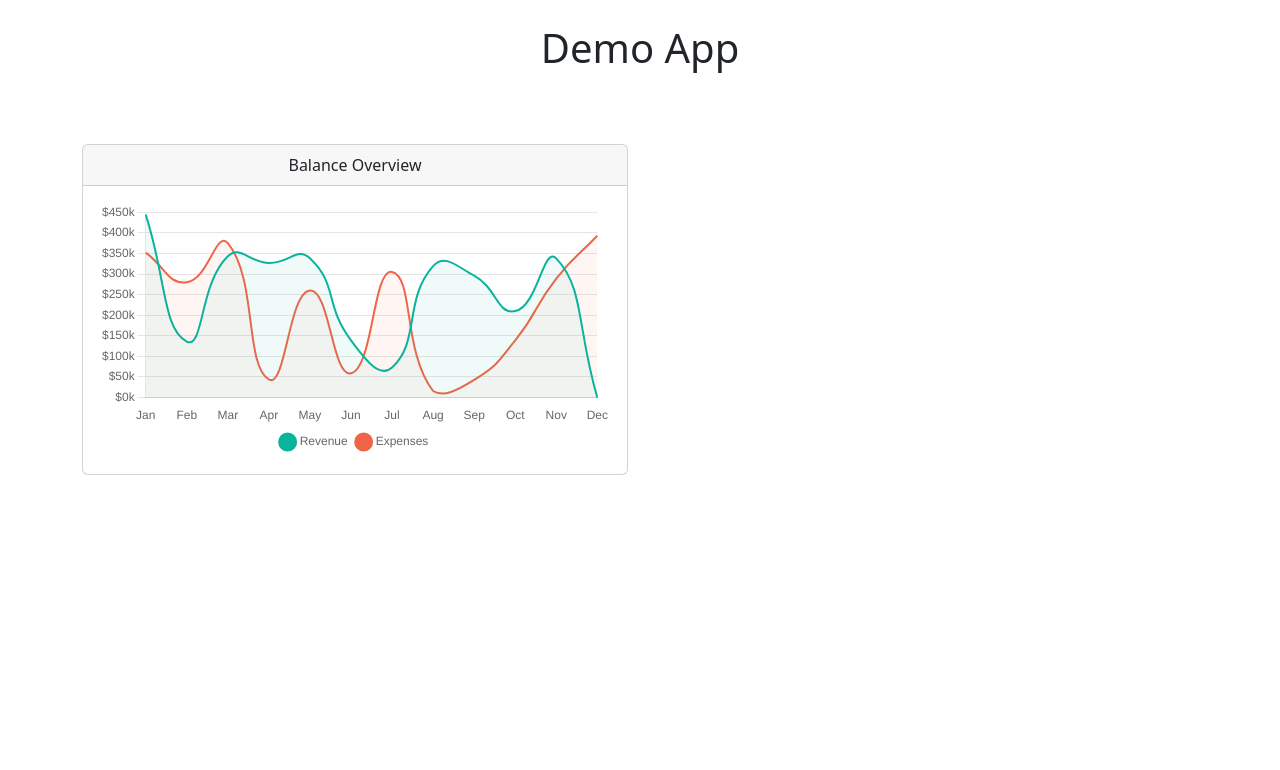
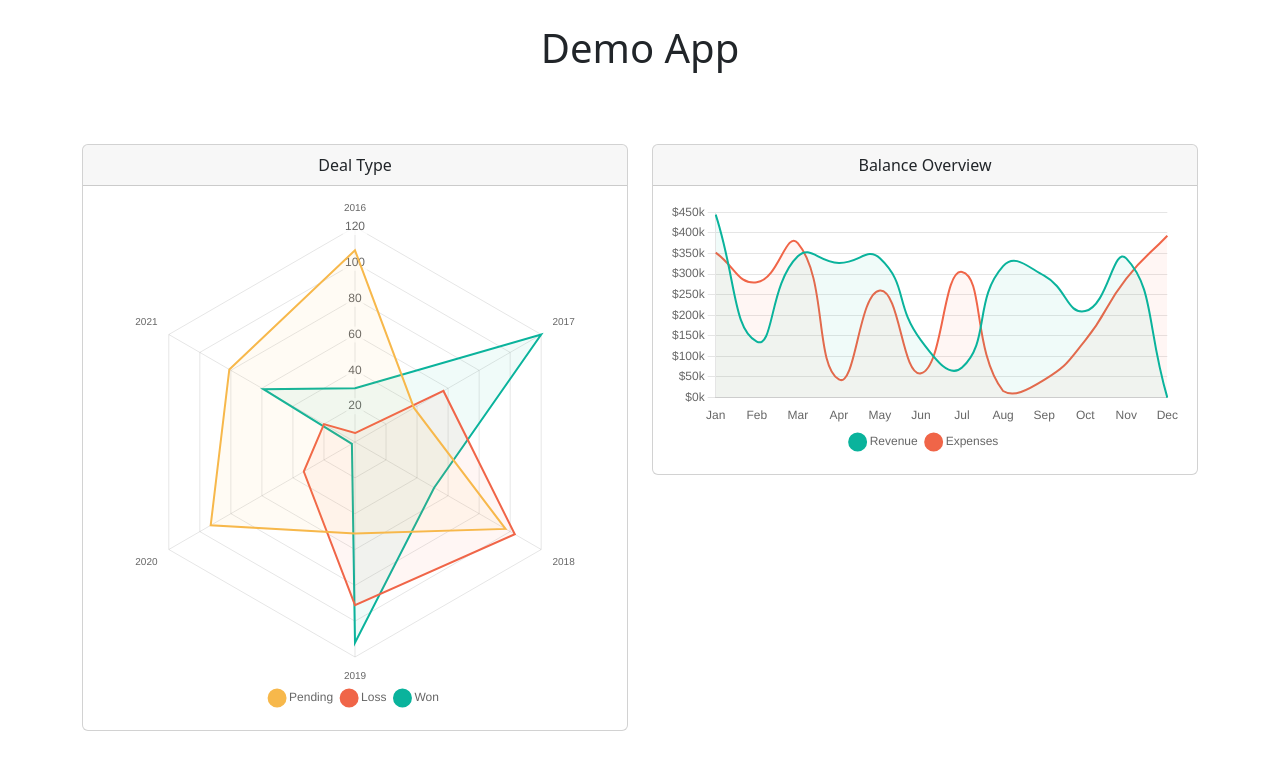
Before and after one commit to Sotatek-ThuyNguyen4/demo-chartjs, a React (Create React App) app: page / in a window 1280 px wide. Shown: the top 770 px of the page. Built offline with nearby package versions, Linux system fonts and the light colour scheme.

Commit message:
custom radar chart

```diff
--- a/src/App.js
+++ b/src/App.js
@@ -1,6 +1,7 @@
 import logo from "./logo.svg";
 import "./App.css";
 import CustomLineChart from "./components/customLineChart";
+import CustomRadarChart from "./components/customRadarChat";
 
 function App() {
   return (
@@ -8,6 +9,14 @@ function App() {
       <div className="container mx-auto py-4">
         <h1>Demo App</h1>
         <div className="mt-5 py-4 row">
+          <div className="col col-md-6">
+            <div className="card">
+              <div className="card-header">Deal Type</div>
+              <div className="card-body">
+                <CustomRadarChart />
+              </div>
+            </div>
+          </div>
           <div className="col col-md-6">
             <div className="card">
               <div className="card-header">Balance Overview</div>
--- /dev/null
+++ b/src/components/customRadarChat/index.js
@@ -0,0 +1,123 @@
+import React from "react";
+import styles from "./styles.module.css";
+import {
+  Chart as ChartJS,
+  RadialLinearScale,
+  PointElement,
+  LineElement,
+  Filler,
+  Tooltip,
+  Legend,
+} from "chart.js";
+import { Radar } from "react-chartjs-2";
+import { faker } from "@faker-js/faker";
+
+ChartJS.register(
+  RadialLinearScale,
+  PointElement,
+  LineElement,
+  Filler,
+  Tooltip,
+  Legend
+);
+
+export const options = {
+  responsive: true,
+  plugins: {
+    legend: {
+      position: "bottom",
+      labels: {
+        usePointStyle: true,
+      },
+    },
+    title: {
+      display: false,
+    },
+    tooltip: {
+      usePointStyle: true,
+      callbacks: {
+        label: function (context) {
+          let label = context.dataset.label || "";
+
+          if (label) {
+            label += ": ";
+          }
+          if (context.dataIndex !== null && context.dataset != null) {
+            label += context.dataset.data[context.dataIndex];
+          }
+          return label;
+        },
+      },
+    },
+  },
+  scales: {
+    x: {
+      display: false,
+      grid: {
+        display: false,
+      },
+    },
+    y: {
+      display: false,
+      grid: {
+        display: false,
+      },
+    },
+  },
+  interaction: {
+    intersect: false,
+  },
+};
+
+const labels = ["2016", "2017", "2018", "2019", "2020", "2021"];
+export const data = {
+  labels,
+  responsive: true,
+  datasets: [
+    {
+      label: "Pending",
+      data: labels.map(() => faker.datatype.number({ min: 0, max: 120 })),
+      borderColor: "#f7b84b",
+      backgroundColor: "#f7b84b",
+      borderWidth: 2,
+      fill: {
+        target: "origin",
+        above: "rgb(247 184 75 / 6%)",
+        below: "rgb(247 184 75 / 6%)",
+      },
+      pointRadius: 0,
+    },
+    {
+      label: "Loss",
+      data: labels.map(() => faker.datatype.number({ min: 0, max: 120 })),
+      borderColor: "#f06548",
+      backgroundColor: "#f06548",
+      borderWidth: 2,
+      fill: {
+        target: "origin",
+        above: "rgb(240 101 72 / 6%)",
+        below: "rgb(240 101 72 / 6%)",
+      },
+      pointRadius: 0,
+    },
+    {
+      label: "Won",
+      data: labels.map(() => faker.datatype.number({ min: 0, max: 120 })),
+      borderColor: "#0ab39c",
+      backgroundColor: "#0ab39c",
+      borderWidth: 2,
+      fill: {
+        target: "origin",
+        above: "rgb(10 179 156 / 6%)",
+        below: "rgb(10 179 156 / 6%)",
+      },
+      pointRadius: 0,
+    },
+  ],
+};
+
+const CustomRadarChart = () => {
+  return <Radar options={options} data={data} />;
+};
+
+export default CustomRadarChart;
```
Also changed, not shown: src/components/customRadarChat/styles.module.css (added).
